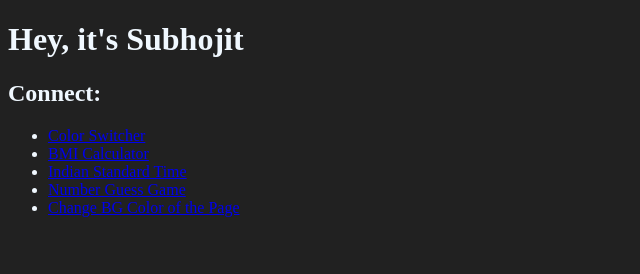
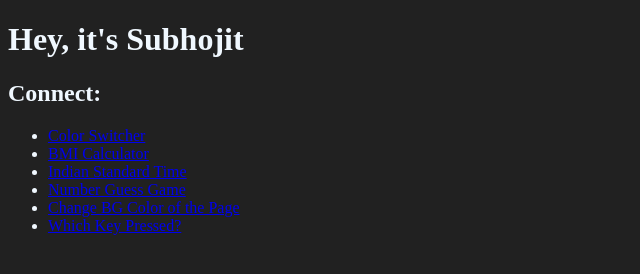
Before and after one commit to SubhojitBh/BestProjectsWHW, a plain HTML site: page index.html in a window 1280 px wide. Shown: the whole page, without its empty margins (0-640 px from the left). Drawn offline with Linux system fonts and the light colour scheme.

Commit message:
Update index.html

```diff
--- a/index.html
+++ b/index.html
@@ -33,6 +33,9 @@
             <li>
                 <a href="https://subhojitbh.github.io/BestProjectsWHW/proj5/">Change BG Color of the Page</a>
             </li>
+            <li>
+                <a href="https://subhojitbh.github.io/BestProjectsWHW/proj6/">Which Key Pressed?</a>
+            </li>
         </ul>
     </div>
 </body>
```
